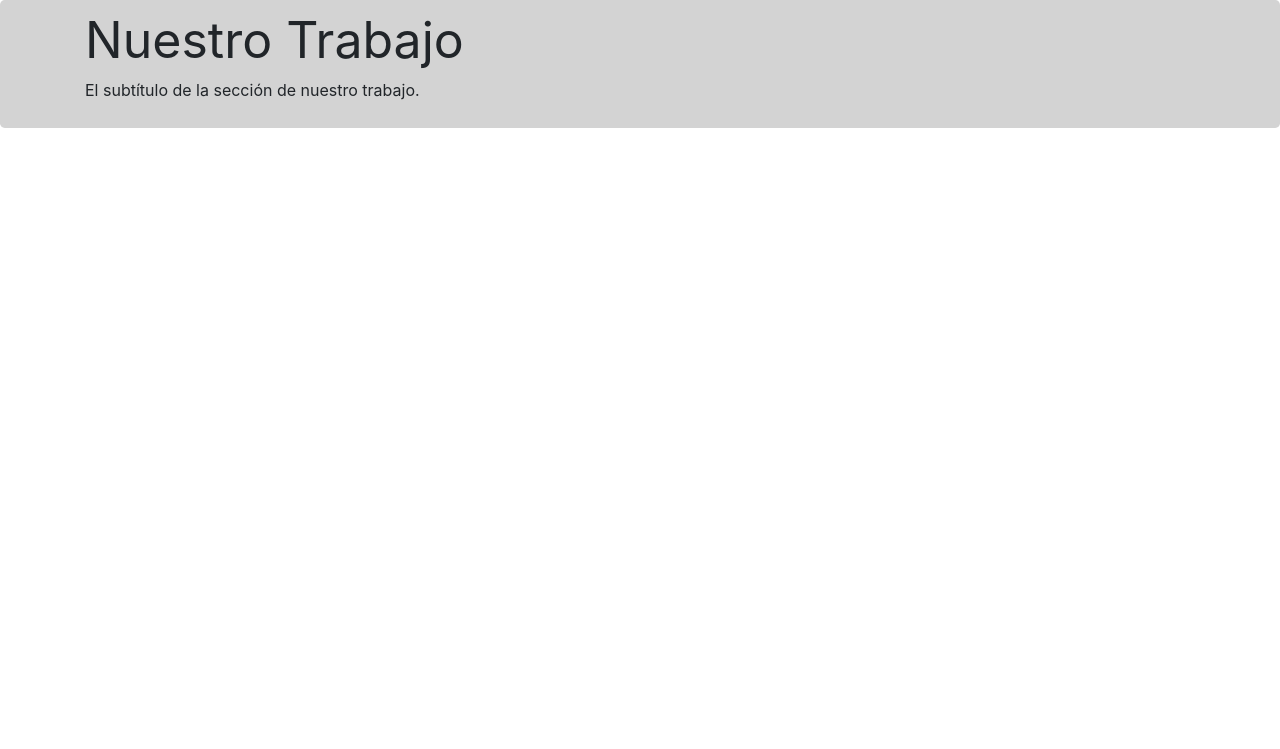
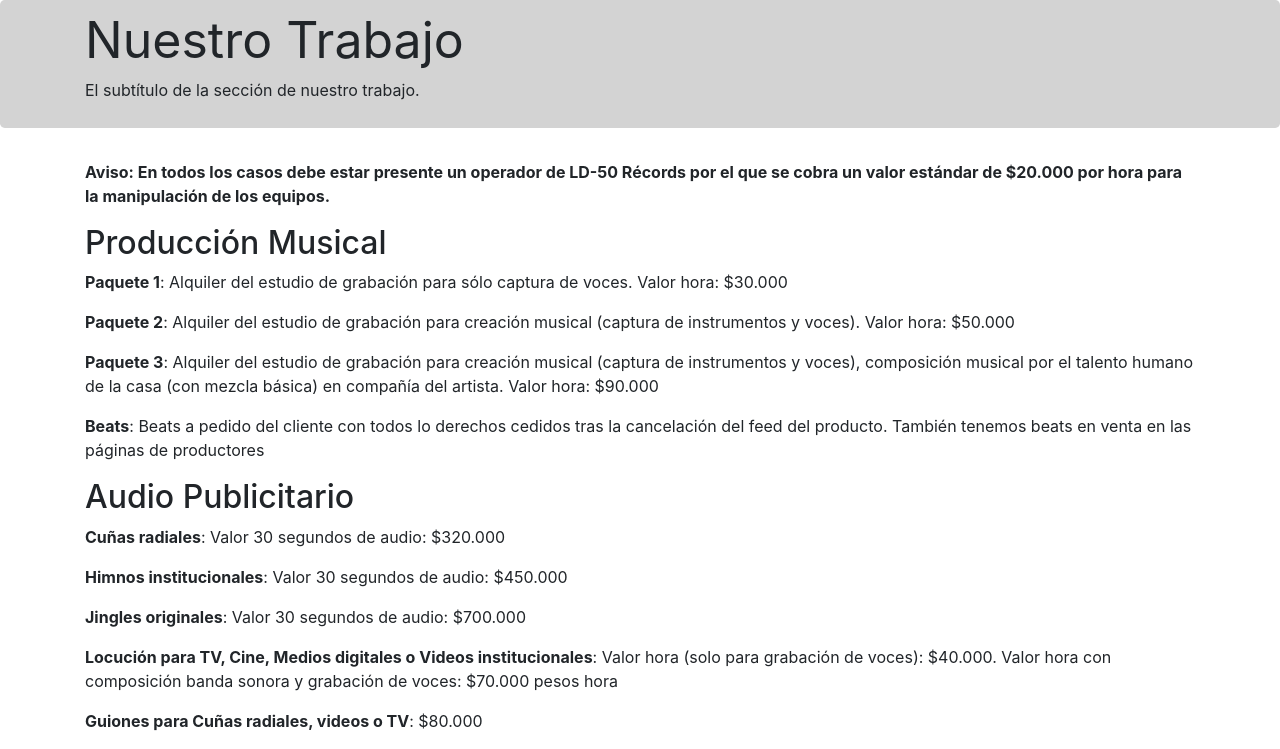
Before and after one commit to NestorJauregui/LD50_Web_Page, a Python web app: template LD50/website/templates/nuestro_trabajo.html in a window 1280 px wide. Shown: the part 56-805 px from the top of the page. Before the commit the page ends 184 px from the top, so only its background shows below. Run offline with Jinja, Linux system fonts and the light colour scheme; the template is opened without the code that fills it, so the values that code supplies are empty; some libraries are stand-ins or nearby versions.

Commit message:
Pagína de Nuestro Trabajo, casi terminada.

```diff
--- a/LD50/website/templates/nuestro_trabajo.html
+++ b/LD50/website/templates/nuestro_trabajo.html
@@ -3,5 +3,24 @@
 {% block subjumbotron %}El subtítulo de la sección de nuestro trabajo.{% endblock %}
 
 {% block content %}
-
+    <div id="nuestro-trabajo-cotenido">
+        <div id="aviso">
+            <p class="font-weight-bold">Aviso: En todos los casos debe estar presente un operador de LD-50 Récords por el que se cobra un valor estándar de $20.000 por hora para la manipulación de los equipos.</p>
+        </div>
+        <div id="produccion">
+            <h2>Producción Musical</h2>
+            <p><span class="font-weight-bold">Paquete 1</span>: Alquiler del estudio de grabación para sólo captura de voces. Valor hora: $30.000</p>
+            <p><span class="font-weight-bold">Paquete 2</span>: Alquiler del estudio de grabación para creación musical (captura de instrumentos y voces). Valor hora: $50.000</p>
+            <p><span class="font-weight-bold">Paquete 3</span>: Alquiler del estudio de grabación para creación musical (captura de instrumentos y voces), composición musical por el talento humano de la casa (con mezcla básica) en compañía del artista. Valor hora: $90.000</p>
+            <p><span class="font-weight-bold">Beats</span>: Beats a pedido del cliente con todos lo derechos cedidos tras la cancelación del feed del producto. También tenemos beats en venta en las páginas de productores</p>
+        </div>
+        <div id="publicidad">
+            <h2>Audio Publicitario</h2>
+            <p><span class="font-weight-bold">Cuñas radiales</span>: Valor 30 segundos de audio: $320.000</p>
+            <p><span class="font-weight-bold">Himnos institucionales</span>: Valor 30 segundos de audio: $450.000</p>
+            <p><span class="font-weight-bold">Jingles originales</span>: Valor 30 segundos de audio: $700.000</p>
+            <p><span class="font-weight-bold">Locución para TV, Cine, Medios digitales o Videos institucionales</span>: Valor hora (solo para grabación de voces): $40.000. Valor hora con composición banda sonora y grabación de voces: $70.000 pesos hora</p>
+            <p><span class="font-weight-bold">Guiones para Cuñas radiales, videos o TV</span>: $80.000</p>
+        </div>
+    </div>
 {% endblock %}
```
